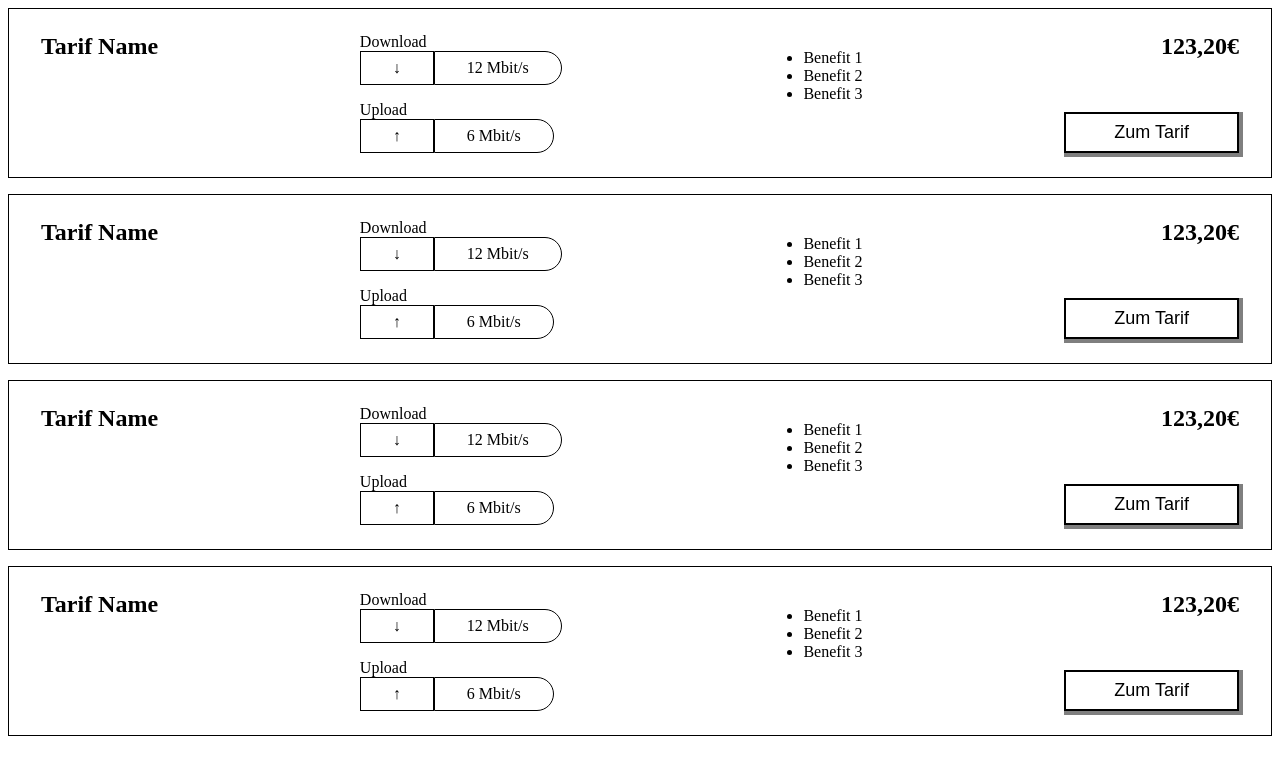
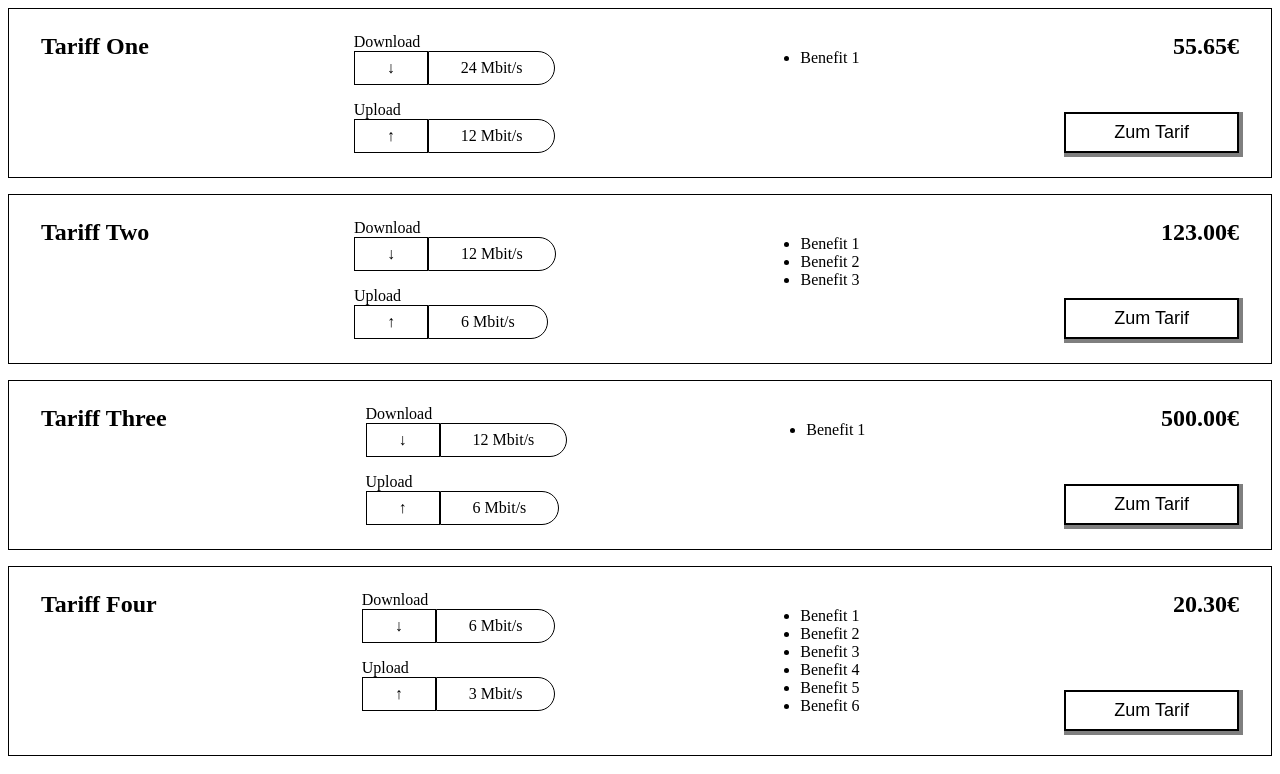
Before and after one commit to dean123/tariff-list, an Angular app: page / in a window 1280 px wide. Shown: the top 774 px of the page. Built offline with nearby package versions, Linux system fonts and the light colour scheme.

Commit message:
Now using mock data in list

```diff
--- a/src/app/list-item/list-item.component.html
+++ b/src/app/list-item/list-item.component.html
@@ -1,26 +1,26 @@
 <section class="item">
   <div>
-    <h2 class="item__headline">Tarif Name</h2>
+    <h2 class="item__headline">{{ tariff.name }}</h2>
   </div>
   <div>
     <app-traffic-status
       [type]="'download'"
-      [speed]="12"
+      [speed]="tariff.downloadSpeed"
       ></app-traffic-status>
       <app-traffic-status
       [type]="'upload'"
-      [speed]="6"
+      [speed]="tariff.uploadSpeed"
     ></app-traffic-status>
   </div>
   <div>
     <ul>
-      <li>Benefit 1</li>
-      <li>Benefit 2</li>
-      <li>Benefit 3</li>
+      <li *ngFor="let benefit of tariff.benefits">
+        {{ benefit }}
+      </li>
     </ul>
   </div>
   <div class="item__cta">
-    <span class="item__price">123,20€</span>
+    <span class="item__price">{{ tariff.price.toFixed(2) }}€</span>
     <button>Zum Tarif</button>
   </div>
 </section>
--- a/src/app/list-item/list-item.component.ts
+++ b/src/app/list-item/list-item.component.ts
@@ -1,4 +1,5 @@
-import { Component } from '@angular/core';
+import { Component, Input } from '@angular/core';
+import { Tariff } from '../tariff';
 
 @Component({
   selector: 'app-list-item',
@@ -6,5 +7,6 @@ import { Component } from '@angular/core';
   styleUrls: ['./list-item.component.scss']
 })
 export class ListItemComponent {
+  @Input() tariff!: Tariff;
 
 }
--- a/src/app/tariff-list/tariff-list.component.html
+++ b/src/app/tariff-list/tariff-list.component.html
@@ -1,3 +1,6 @@
 <div>
-  <app-list-item *ngFor="let item of tariffs"></app-list-item>
+  <app-list-item
+    *ngFor="let item of tariffs"
+    [tariff]="item"
+  ></app-list-item>
 </div>
--- a/src/app/tariff.ts
+++ b/src/app/tariff.ts
@@ -1,4 +1,8 @@
 export type Tariff = {
   id: number;
   name: string;
+  price: number;
+  uploadSpeed: number;
+  downloadSpeed: number;
+  benefits: string[];
 }
--- a/src/data/mock-tariffs.ts
+++ b/src/data/mock-tariffs.ts
@@ -4,18 +4,49 @@ const tariffs: Tariff[] = [
   {
     id: 1,
     name: 'Tariff One',
+    price: 55.65,
+    uploadSpeed: 12,
+    downloadSpeed: 24,
+    benefits: [
+      'Benefit 1',
+    ],
   },
   {
     id: 2,
     name: 'Tariff Two',
+    price: 123,
+    uploadSpeed: 6,
+    downloadSpeed: 12,
+    benefits: [
+      'Benefit 1',
+      'Benefit 2',
+      'Benefit 3',
+    ],
   },
   {
     id: 3,
     name: 'Tariff Three',
+    price: 500,
+    uploadSpeed: 6,
+    downloadSpeed: 12,
+    benefits: [
+      'Benefit 1',
+    ],
   },
   {
     id: 4,
     name: 'Tariff Four',
+    price: 20.3,
+    uploadSpeed: 3,
+    downloadSpeed: 6,
+    benefits: [
+      'Benefit 1',
+      'Benefit 2',
+      'Benefit 3',
+      'Benefit 4',
+      'Benefit 5',
+      'Benefit 6',
+    ],
   },
 ];
 
```
